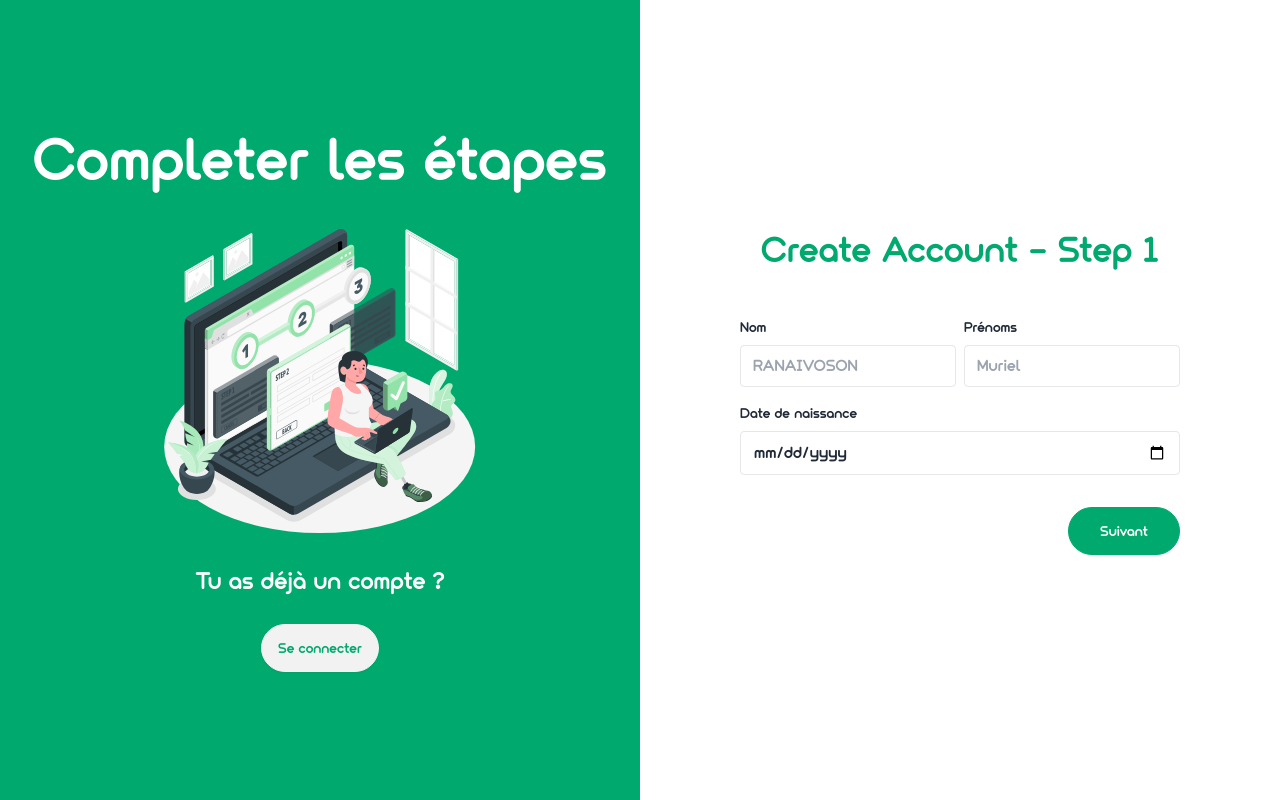
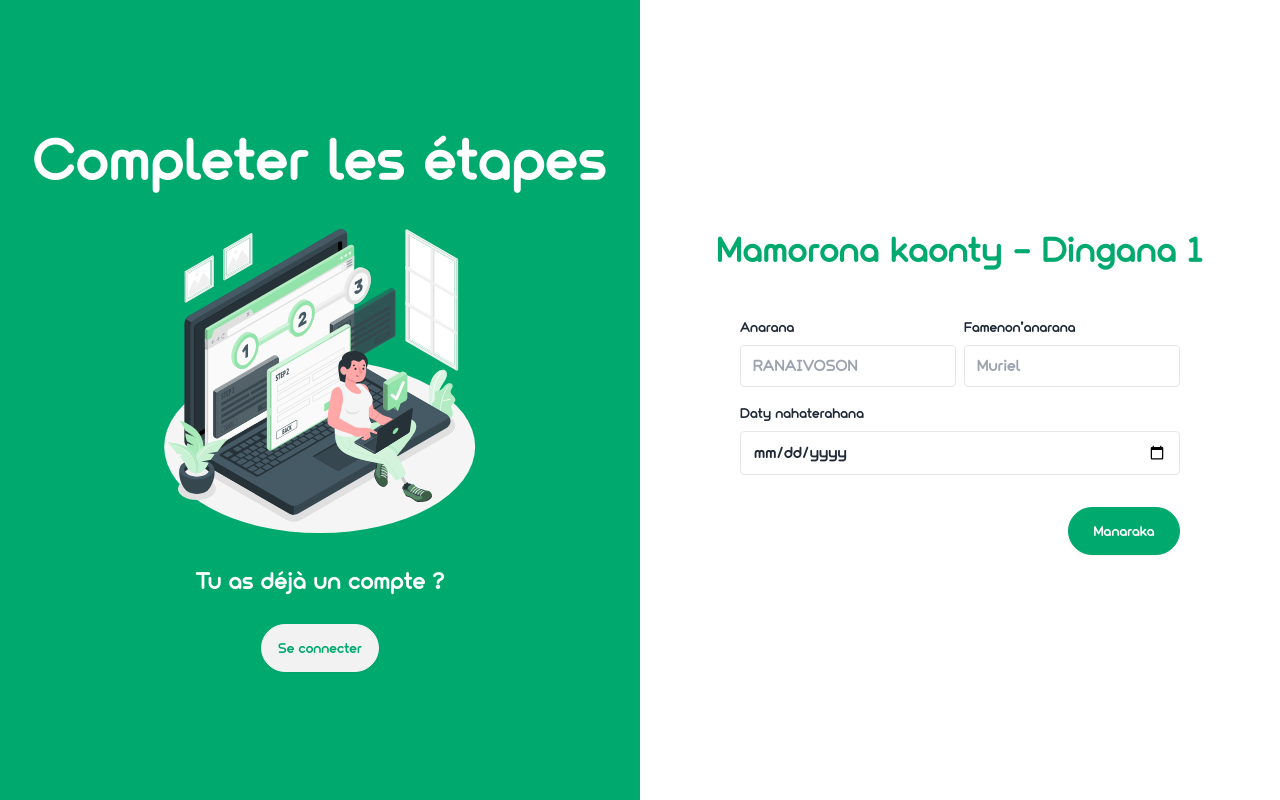
Before and after one commit to KelySaina/devhunt_2024_front, a React (Vite) app: page /register in a window 1280 px wide. Built offline with nearby package versions, Linux system fonts and the light colour scheme.

Commit message:
texte register

```diff
--- a/src/components/RegistrationForm.jsx
+++ b/src/components/RegistrationForm.jsx
@@ -71,25 +71,25 @@ const RegistrationForm = () => {
 
     return (
         <div className="space-y-8">
-            <h1 className="text-4xl text-center text-success">Create Account - {`Step ${step}`}</h1>
+            <h1 className="text-4xl text-center text-success">Mamorona kaonty - {`Dingana ${step}`}</h1>
             {step === 1 && (
                 <div className="py-4 px-8">
                     <div className="flex mb-4">
                         <div className="w-1/2 mr-1">
-                            <label className="block text-grey-darker text-sm mb-2 font-bold" htmlFor="firstName">Nom</label>
+                            <label className="block text-grey-darker text-sm mb-2 font-bold" htmlFor="firstName">Anarana</label>
                             <input onChange={handleInputChange} value={formData.firstName} className="appearance-none border rounded w-full py-2 px-3 text-grey-darker" id="firstName" type="text" placeholder="RANAIVOSON" />
                         </div>
                         <div className="w-1/2 ml-1">
-                            <label className="block text-grey-darker text-sm mb-2 font-bold" htmlFor="lastName">Prénoms</label>
+                            <label className="block text-grey-darker text-sm mb-2 font-bold" htmlFor="lastName">Famenon'anarana</label>
                             <input onChange={handleInputChange} value={formData.lastName} className="appearance-none border rounded w-full py-2 px-3 text-grey-darker" id="lastName" type="text" placeholder="Muriel" />
                         </div>
                     </div>
                     <div className="mb-4">
-                        <label className="block text-grey-darker text-sm font-bold mb-2" htmlFor="dateOfBirth">Date de naissance</label>
+                        <label className="block text-grey-darker text-sm font-bold mb-2" htmlFor="dateOfBirth">Daty nahaterahana</label>
                         <input onChange={handleInputChange} value={formData.dateOfBirth} className="appearance-none border rounded w-full py-2 px-3 text-grey-darker" id="dateOfBirth" type="date" />
                     </div>
                     <div className="flex justify-end mt-8">
-                        <button className="btn btn-success text-white rounded-full w-28" onClick={handleNextClick}>Suivant</button>
+                        <button className="btn btn-success text-white rounded-full w-28" onClick={handleNextClick}>Manaraka</button>
                     </div>
                 </div>
             )}
@@ -97,21 +97,21 @@ const RegistrationForm = () => {
                 <div className="py-4 px-8">
                     <div className="grid grid-cols-2 gap-2">
                         <div className="mb-8">
-                            <label className="block text-grey-darker text-sm font-bold mb-2" htmlFor="username">Username</label>
+                            <label className="block text-grey-darker text-sm font-bold mb-2" htmlFor="username">Anaran'ny mpampiasa</label>
                             <input onChange={handleInputChange} value={formData.username} className="appearance-none border rounded w-full py-2 px-3 text-grey-darker" id="username" type="text" placeholder="MurielArii" />
                         </div>
                         <div className="mb-8">
-                            <label className="block text-grey-darker text-sm font-bold mb-2" htmlFor="email">Email</label>
+                            <label className="block text-grey-darker text-sm font-bold mb-2" htmlFor="email">Adiresy Mailaka</label>
                             <input onChange={handleInputChange} value={formData.email} className="appearance-none border rounded w-full py-2 px-3 text-grey-darker" id="email" type="email" placeholder="murielarisoaran@gmail.com" />
                         </div>
                     </div>
                     <div className="flex mb-4">
                         <div className="w-1/2 mr-1">
-                            <label className="block text-grey-darker text-sm mb-2 font-bold" htmlFor="password">Mot de passe</label>
+                            <label className="block text-grey-darker text-sm mb-2 font-bold" htmlFor="password">Teny miafina</label>
                             <input onChange={handleInputChange} value={formData.password} className="appearance-none border rounded w-full py-2 px-3 text-grey-darker" id="password" type="password" />
                         </div>
                         <div className="w-1/2 ml-1">
-                            <label className="block text-grey-darker text-sm mb-2 font-bold" htmlFor="confirm_password">Confirmé mot de passe</label>
+                            <label className="block text-grey-darker text-sm mb-2 font-bold" htmlFor="confirm_password">Fanamarinana teny miafina</label>
                             <input onChange={handleInputChange} value={formData.confirm_password} className="appearance-none border rounded w-full py-2 px-3 text-grey-darker" id="confirm_password" type="password" />
                         </div>
                     </div>
@@ -124,7 +124,7 @@ const RegistrationForm = () => {
             {step === 3 && (
                 <div className="py-4 px-8">
                     <div className="mb-8">
-                        <label className="block text-grey-darker text-sm font-bold mb-2" htmlFor="email_final">Code de vérification</label>
+                        <label className="block text-grey-darker text-sm font-bold mb-2" htmlFor="email_final">Kaody fanamarinana</label>
                         <input className="appearance-none border rounded w-full py-2 px-3 text-grey-darker" ref={userCode} type="number" />
                     </div>
                     <div className="flex justify-end mt-8">
```
